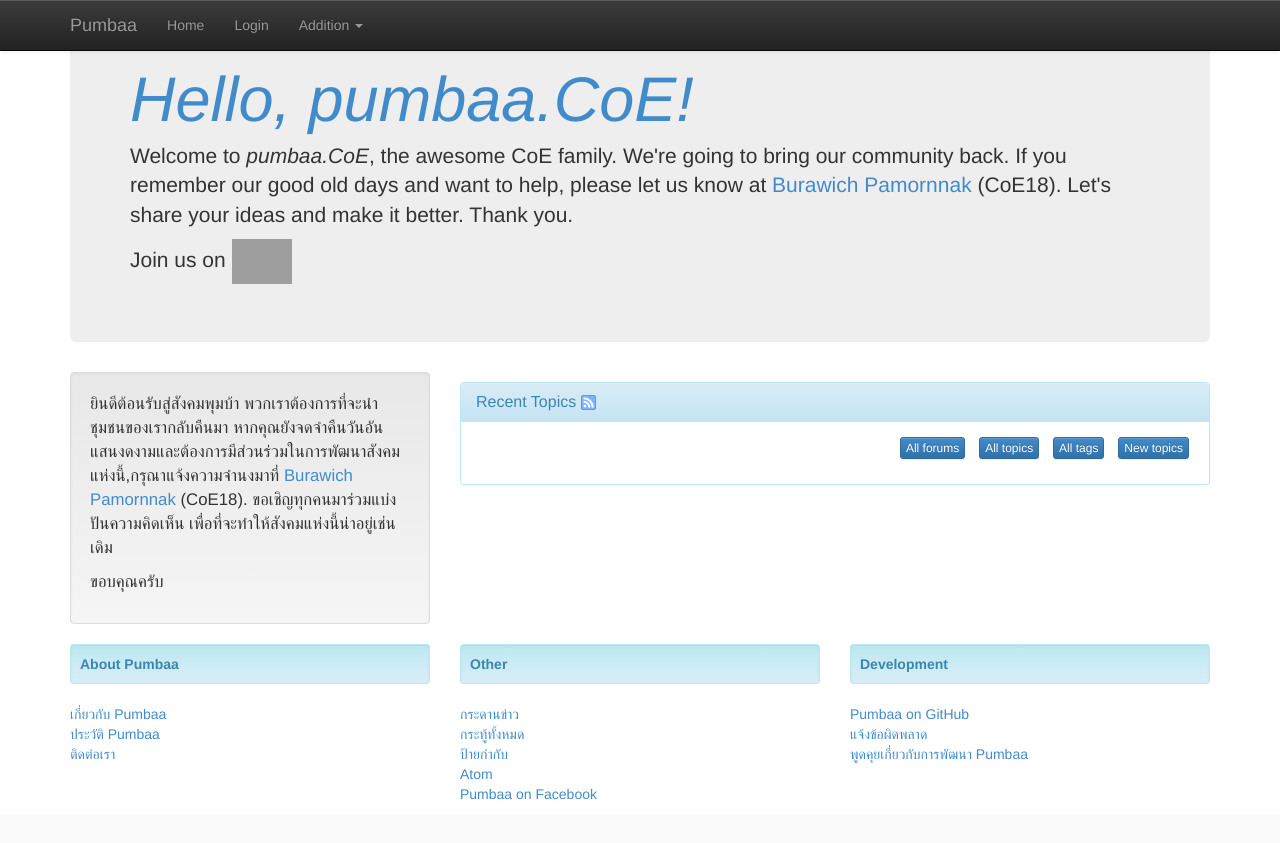
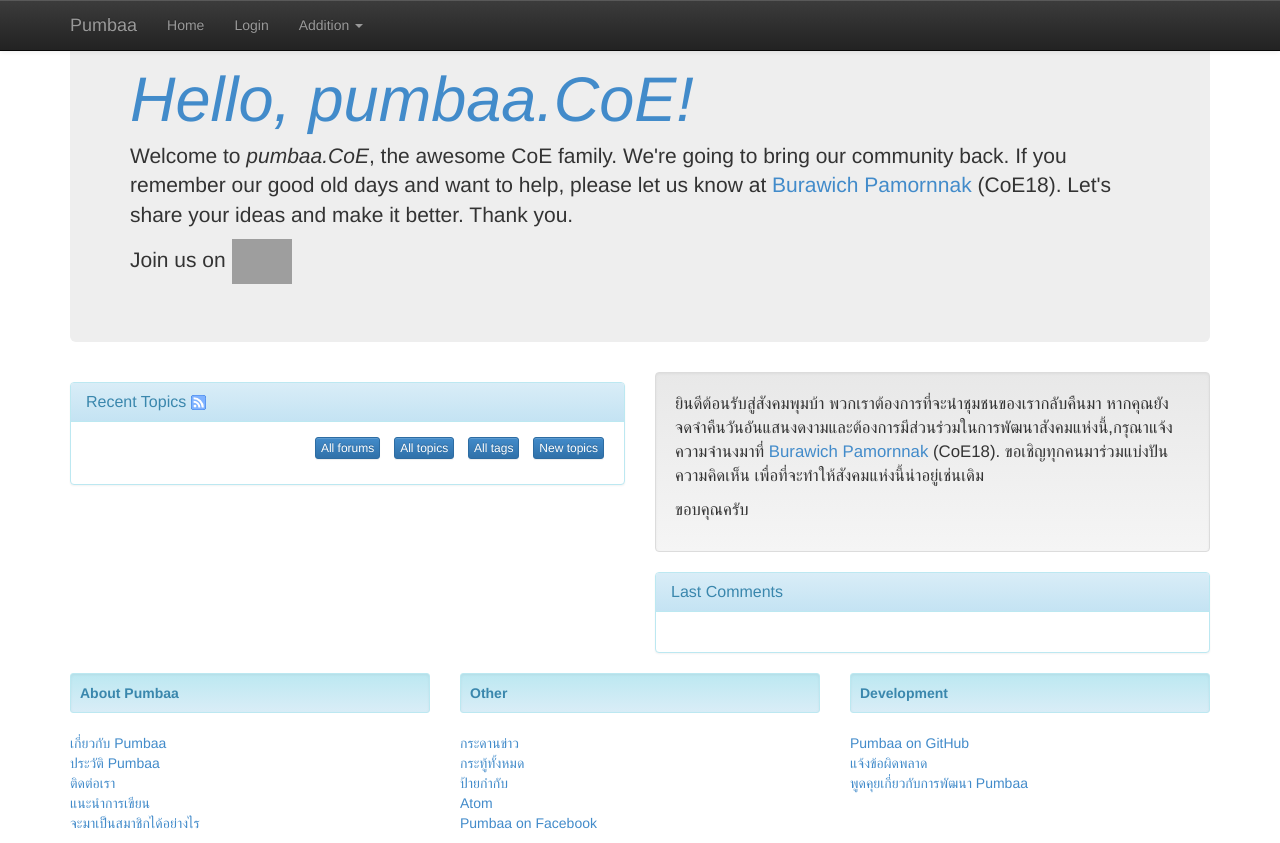
Before and after one commit to sdayu/pumbaa, a Python web app: template pumbaa/templates/welcome/index.mako in a window 1280 px wide. Before the commit the page ends 800 px from the top, so only its background shows below. Run offline with Mako, Linux system fonts and the light colour scheme; the template is opened without the code that fills it, so the values that code supplies are empty; some libraries are stand-ins or nearby versions; grey boxes are pictures that could not be loaded.

Commit message:
add topic history and add last comment topics

```diff
--- a/pumbaa/models/__init__.py
+++ b/pumbaa/models/__init__.py
@@ -1,7 +1,7 @@
 from mongoengine import connect
 
 from .users import User, Role, Profile, Approver
-from .forums import Topic, Comment, Forum
+from .forums import Topic, Comment, Forum, TopicHistory
 
 def initial(settings):
     connect(settings.get('mongodb.db_name'), host=settings.get('mongodb.host'))
--- a/pumbaa/models/forums.py
+++ b/pumbaa/models/forums.py
@@ -25,6 +25,12 @@
 
     author = me.ReferenceField("User", dbref=True)
 
+class TopicHistory(me.EmbeddedDocument):
+    author = me.ReferenceField("User", dbref=True, required=True)
+    changed_date = me.DateTimeField(required=True, default=datetime.datetime.now)
+    title = me.StringField(required=True)
+    description = me.StringField(required=True)
+    tags = me.ListField(me.StringField(required=True), required=True)
 
 class Topic(me.Document):
     meta = {'collection' : 'topics'}
@@ -41,11 +47,14 @@
     ip_address  = me.StringField(max_length=100, required=True, default='0.0.0.0')
 
     author = me.ReferenceField("User", dbref=True, required=True)
+
     comments = me.ListField(me.EmbeddedDocumentField(Comment))
     tags = me.ListField(me.StringField(required=True), required=True)
 
     page = me.BooleanField(default=False, required=True)
     comments_disabled = me.BooleanField(default=False, required=True)
+
+    histories = me.ListField(me.EmbeddedDocumentField(TopicHistory))
 
 class Forum(me.Document):
     meta = {'collection' : 'forums'}
--- a/pumbaa/templates/base/footer.mako
+++ b/pumbaa/templates/base/footer.mako
@@ -16,6 +16,8 @@
 		  <li><a href="${request.route_path('pages.view', title='about')}">เกี่ยวกับ Pumbaa</a></li>
 		  <li><a href="${request.route_path('pages.view', title='history')}">ประวัติ Pumbaa</a></li>
 		  <li><a href="${request.route_path('pages.view', title='contact')}">ติดต่อเรา</a></li>
+		  <li><a href="${request.route_path('pages.view', title='writing guideline')}">แนะนำการเขียน</a></li>
+		  <li><a href="${request.route_path('pages.view', title='become member')}">จะมาเป็นสมาชิกได้อย่างไร</a></li>
 		</ul>
 		</section>
 	</div>
--- a/pumbaa/templates/welcome/index.mako
+++ b/pumbaa/templates/welcome/index.mako
@@ -1,17 +1,6 @@
 <%inherit file="/base/default.mako"/>
 <div class="row">
-	<div class="col-sm-6 col-md-4 col-lg-4">
-		<div style="font-size: larger;" class="well">
-			<p>
-				ยินดีต้อนรับสู่สังคมพุมบ้า พวกเราต้องการที่จะนำชุมชนของเรากลับคืนมา หากคุณยังจดจำคืนวันอันแสนงดงามและต้องการมีส่วนร่วมในการพัฒนาสังคมแห่งนี้,กรุณาแจ้งความจำนงมาที่ <a href="mailto:burawich@gmail.com?Subject=Pumbaa%20Volunteer">Burawich Pamornnak</a> (CoE18).
-				ขอเชิญทุกคนมาร่วมแบ่งปันความคิดเห็น เพื่อที่จะทำให้สังคมแห่งนี้น่าอยู่เช่นเดิม
-			</p>
-			<p>
-				ขอบคุณครับ
-			</p>
-		</div>
-	</div>
-	<div class="col-sm-6 col-md-8 col-lg-8">
+	<div class="col-sm-6 col-md-6 col-lg-6">
 		<section>
 		<ul class="list-inline">
 		% for forum in forums:
@@ -31,7 +20,30 @@
 				<li><a class="btn btn-primary btn-xs" href="${request.route_path('forums.topics.compose')}">New topics</a></li></li>
 			  </ul>
 			  <ul class="list-unstyled">
-			    % for topic in topics:
+			    % for topic in recent_topics:
+			    	<li><a href="${request.route_path('forums.topics.view', title=topic.title, topic_id=topic.id)}">${topic.title}</a></li>
+			    % endfor
+			  </ul>
+		  </div>
+		</div>
+	</div>
+	<div class="col-sm-6 col-md-6 col-lg-6">
+		<div style="font-size: larger;" class="well">
+			<p>
+				ยินดีต้อนรับสู่สังคมพุมบ้า พวกเราต้องการที่จะนำชุมชนของเรากลับคืนมา หากคุณยังจดจำคืนวันอันแสนงดงามและต้องการมีส่วนร่วมในการพัฒนาสังคมแห่งนี้,กรุณาแจ้งความจำนงมาที่ <a href="mailto:burawich@gmail.com?Subject=Pumbaa%20Volunteer">Burawich Pamornnak</a> (CoE18).
+				ขอเชิญทุกคนมาร่วมแบ่งปันความคิดเห็น เพื่อที่จะทำให้สังคมแห่งนี้น่าอยู่เช่นเดิม
+			</p>
+			<p>
+				ขอบคุณครับ
+			</p>
+		</div>
+		<div class="panel panel-info">
+		  <div class="panel-heading">
+		    <h3 class="panel-title">Last Comments </h3>
+		  </div>
+		  <div class="panel-body">
+			  <ul class="list-unstyled">
+			    % for topic in last_comments_topics:
 			    	<li><a href="${request.route_path('forums.topics.view', title=topic.title, topic_id=topic.id)}">${topic.title}</a></li>
 			    % endfor
 			  </ul>
--- a/pumbaa/views/welcome.py
+++ b/pumbaa/views/welcome.py
@@ -3,9 +3,11 @@
 
 @view_config(route_name='index', renderer='/welcome/index.mako')
 def index(request):
-    topics = models.Topic.objects(status='publish').order_by('-published_date').limit(10).all()
+    recent_topics = models.Topic.objects(status='publish').order_by('-published_date').limit(20).all()
+    last_comments_topics = models.Topic.objects(status='publish').order_by('-comments__published_date').limit(10).all()
     forums = models.Forum.objects(status='publish').all()
     return dict(
-                topics=topics,
+                recent_topics=recent_topics,
+                last_comments_topics=last_comments_topics,
                 forums=forums
                 )
```
Also changed, not shown: pumbaa/views/forums/topics.py (+9 -1 lines), pumbaa/views/manager/pages.py (+11 -1 lines).
